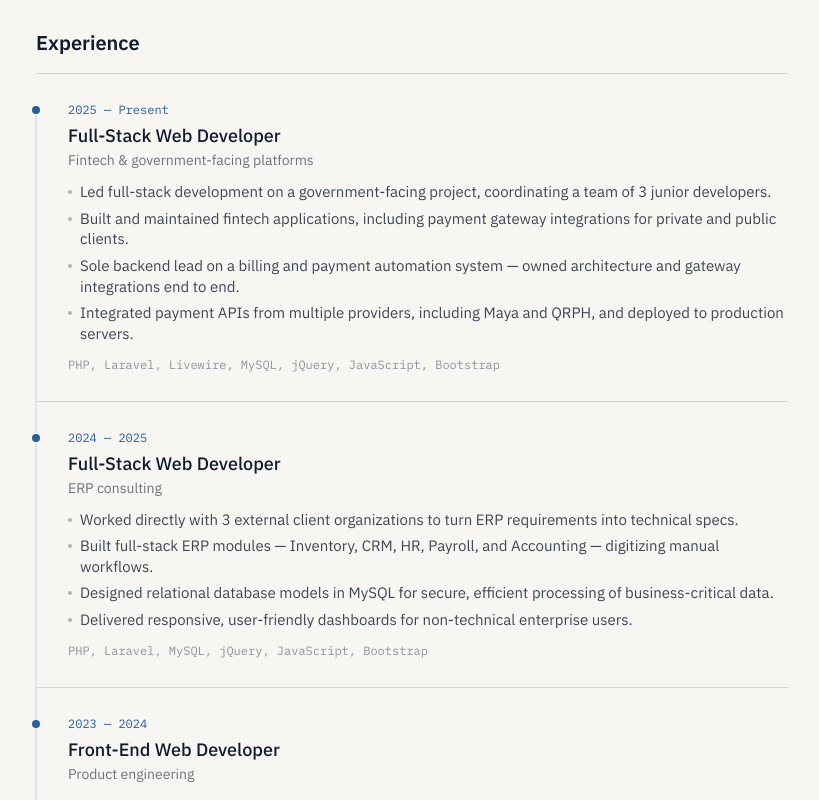
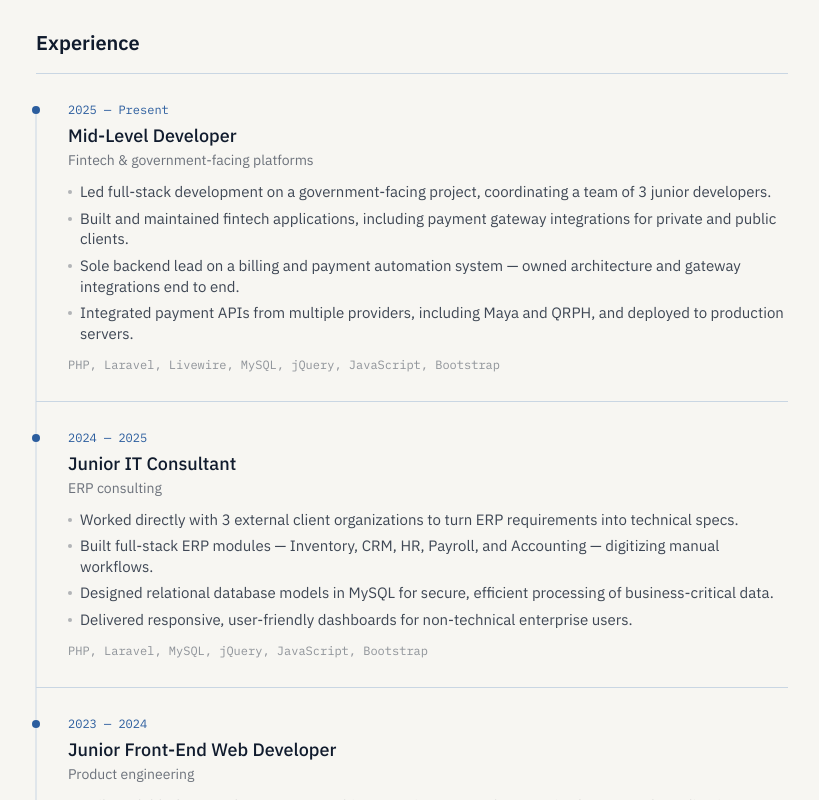
Before and after one commit to rodel17/MyPortfolio, a Vue app: page / in a window 1280 px wide. Shown: the part 840-1640 px from the top of the page, without its empty margins (228-1047 px from the left). Built offline with nearby package versions, Linux system fonts and the light colour scheme.

Commit message:
replace job titles

```diff
--- a/src/data/resume.js
+++ b/src/data/resume.js
@@ -21,7 +21,7 @@ export const education = {
 export const experience = [
   {
     years: '2025 — Present',
-    title: 'Full-Stack Web Developer',
+    title: 'Mid-Level Developer',
     org: 'Fintech & government-facing platforms',
     stack: 'PHP, Laravel, Livewire, MySQL, jQuery, JavaScript, Bootstrap',
     bullets: [
@@ -33,7 +33,7 @@ export const experience = [
   },
   {
     years: '2024 — 2025',
-    title: 'Full-Stack Web Developer',
+    title: 'Junior IT Consultant',
     org: 'ERP consulting',
     stack: 'PHP, Laravel, MySQL, jQuery, JavaScript, Bootstrap',
     bullets: [
@@ -45,7 +45,7 @@ export const experience = [
   },
   {
     years: '2023 — 2024',
-    title: 'Front-End Web Developer',
+    title: 'Junior Front-End Web Developer',
     org: 'Product engineering',
     stack: 'React.js, JavaScript, TypeScript, Bootstrap',
     bullets: [
```
